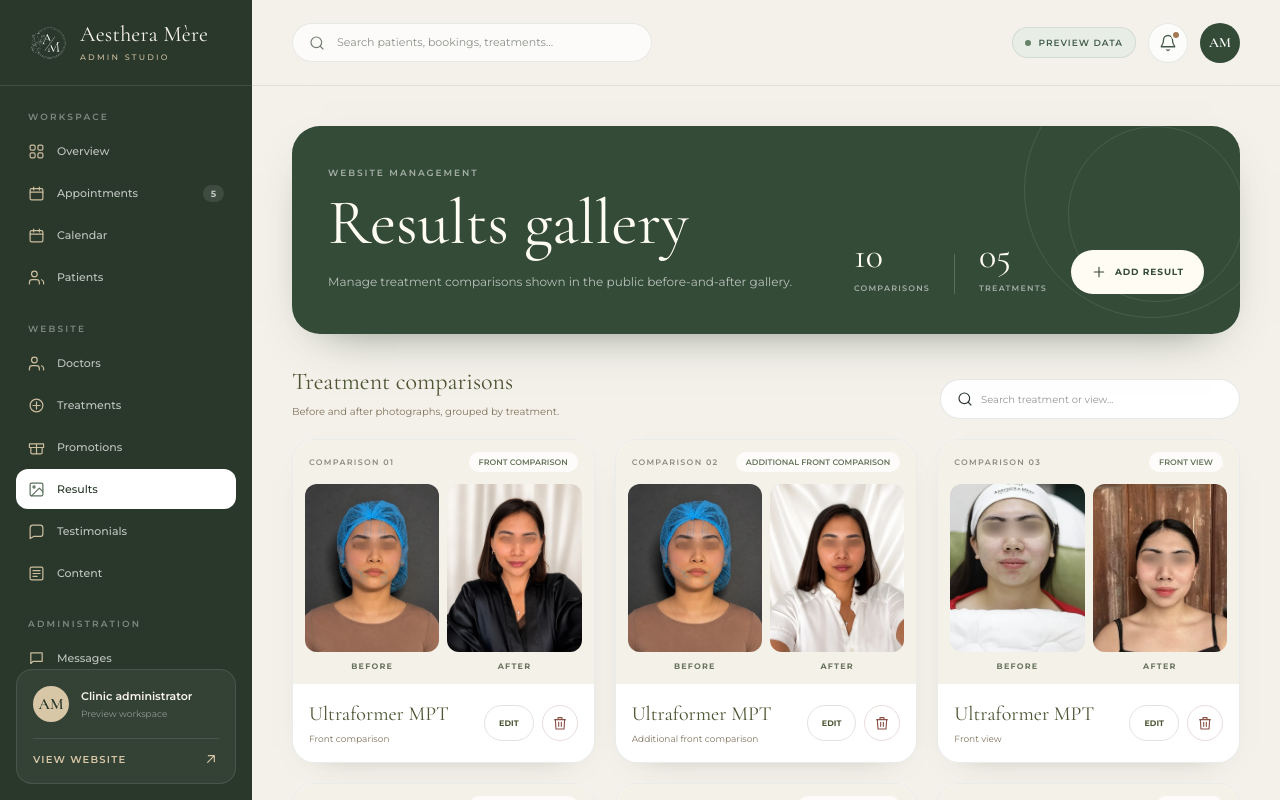
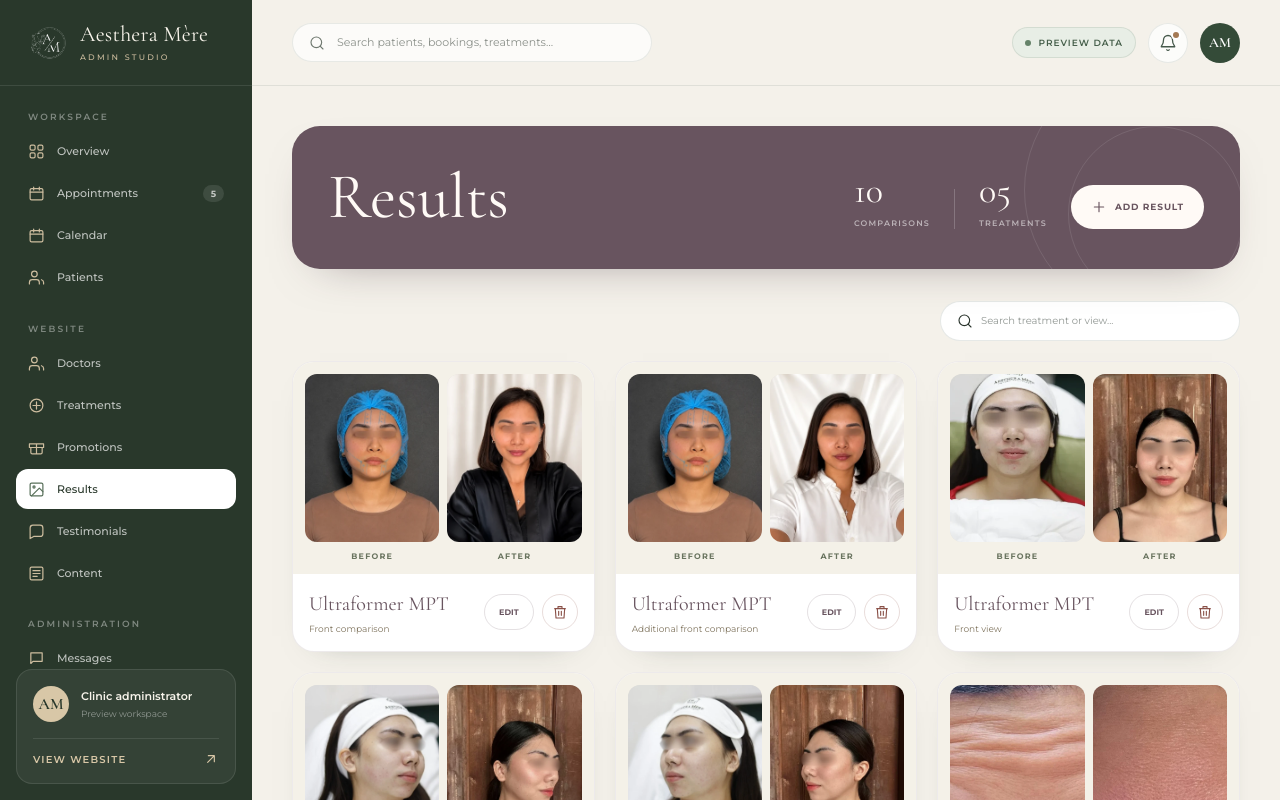
Before and after one commit to bettybeatrix/aesthera-mere, a Next.js app: page /admin/results in a window 1280 px wide. Shown: the top 800 px of the page. Built offline with nearby package versions, Linux system fonts and the light colour scheme.

Commit message:
Simplify Results page copy and apply muted mauve palette

```diff
--- a/components/admin/ResultsWorkspace.tsx
+++ b/components/admin/ResultsWorkspace.tsx
@@ -99,20 +99,20 @@ export default function ResultsWorkspace() {
   }
 
   const resultForm = formOpen ? (
-    <section className="rounded-[22px] border border-[#334b39]/10 bg-[#fffefa] p-5 shadow-[0_10px_32px_rgba(51,75,57,0.055)] sm:p-7">
-      <div className="flex items-start justify-between gap-4 border-b border-[#334b39]/10 pb-4">
-        <div><p className="font-montserrat text-[9px] font-semibold uppercase tracking-[0.16em] text-[#80755f]">{editingId ? "Edit result" : "New result"}</p><h2 className="mt-2 font-seasons text-2xl text-[#4c5534]">{editingId ? "Update result" : "Add a result"}</h2></div>
-        <button type="button" onClick={closeForm} className="rounded-full border border-[#334b39]/15 px-4 py-2 font-montserrat text-[9px] font-bold uppercase text-[#718071] transition-colors hover:bg-[#f4f1e8]">Close</button>
+    <section className="rounded-[22px] border border-[#68545f]/12 bg-[#fffefa] p-5 shadow-[0_10px_32px_rgba(51,75,57,0.055)] sm:p-7">
+      <div className="flex items-start justify-between gap-4 border-b border-[#68545f]/12 pb-4">
+        <div><p className="font-montserrat text-[9px] font-semibold uppercase tracking-[0.16em] text-[#80755f]">{editingId ? "Edit result" : "New result"}</p><h2 className="mt-2 font-seasons text-2xl text-[#68545f]">{editingId ? "Update result" : "Add a result"}</h2></div>
+        <button type="button" onClick={closeForm} className="rounded-full border border-[#68545f]/18 px-4 py-2 font-montserrat text-[9px] font-bold uppercase text-[#718071] transition-colors hover:bg-[#f4f1e8]">Close</button>
       </div>
       <form onSubmit={save} className="mt-6 grid gap-5 md:grid-cols-2">
-        <label className="block"><span className="mb-1.5 block font-montserrat text-[9px] font-semibold uppercase text-[#80755f]">Treatment *</span><input required value={form.title} onChange={(event) => setForm((current) => ({ ...current, title: event.target.value }))} className="min-h-11 w-full rounded-xl border border-[#334b39]/15 bg-[#fffcf3] px-3 font-montserrat text-xs outline-none focus:border-[#71835e] focus:ring-2 focus:ring-[#71835e]/10" placeholder="e.g. Ultraformer MPT" /></label>
-        <label className="block"><span className="mb-1.5 block font-montserrat text-[9px] font-semibold uppercase text-[#80755f]">View / area *</span><input required value={form.view} onChange={(event) => setForm((current) => ({ ...current, view: event.target.value }))} className="min-h-11 w-full rounded-xl border border-[#334b39]/15 bg-[#fffcf3] px-3 font-montserrat text-xs outline-none focus:border-[#71835e] focus:ring-2 focus:ring-[#71835e]/10" placeholder="e.g. Front view" /></label>
-        {(["before", "after"] as const).map((side) => <div key={side} className="rounded-2xl border border-[#334b39]/10 bg-[#f8f7f1] p-4">
+        <label className="block"><span className="mb-1.5 block font-montserrat text-[9px] font-semibold uppercase text-[#80755f]">Treatment *</span><input required value={form.title} onChange={(event) => setForm((current) => ({ ...current, title: event.target.value }))} className="min-h-11 w-full rounded-xl border border-[#68545f]/18 bg-[#fffaf6] px-3 font-montserrat text-xs outline-none focus:border-[#71835e] focus:ring-2 focus:ring-[#71835e]/10" placeholder="e.g. Ultraformer MPT" /></label>
+        <label className="block"><span className="mb-1.5 block font-montserrat text-[9px] font-semibold uppercase text-[#80755f]">View / area *</span><input required value={form.view} onChange={(event) => setForm((current) => ({ ...current, view: event.target.value }))} className="min-h-11 w-full rounded-xl border border-[#68545f]/18 bg-[#fffaf6] px-3 font-montserrat text-xs outline-none focus:border-[#71835e] focus:ring-2 focus:ring-[#71835e]/10" placeholder="e.g. Front view" /></label>
+        {(["before", "after"] as const).map((side) => <div key={side} className="rounded-2xl border border-[#68545f]/12 bg-[#f8f2f1] p-4">
           <p className="font-montserrat text-[9px] font-semibold uppercase tracking-[0.12em] text-[#80755f]">{side} photo *</p>
           {form[side] && <div className="relative mt-3 aspect-[4/3] overflow-hidden rounded-xl bg-white"><Image src={form[side]} alt={`${side} result preview`} fill sizes="(max-width: 768px) 90vw, 40vw" className="object-contain" unoptimized /></div>}
           <input type="file" accept="image/*" onChange={(event) => handleImage(side, event)} className="mt-3 block w-full font-montserrat text-[10px] text-[#80755f] file:mr-3 file:rounded-full file:border-0 file:bg-[#4c5534] file:px-4 file:py-2 file:font-montserrat file:text-[9px] file:font-semibold file:text-white" />
         </div>)}
-        <div className="md:col-span-2 flex justify-end border-t border-[#334b39]/10 pt-4"><button type="submit" className="min-h-11 rounded-full bg-[#4c5534] px-6 font-montserrat text-[10px] font-semibold uppercase tracking-[0.1em] text-white transition-colors hover:bg-[#3d472a]">{editingId ? "Save changes" : "Add result"}</button></div>
+        <div className="md:col-span-2 flex justify-end border-t border-[#68545f]/12 pt-4"><button type="submit" className="min-h-11 rounded-full bg-[#4c5534] px-6 font-montserrat text-[10px] font-semibold uppercase tracking-[0.1em] text-white transition-colors hover:bg-[#3d472a]">{editingId ? "Save changes" : "Add result"}</button></div>
       </form>
     </section>
   ) : null;
@@ -120,20 +120,20 @@ export default function ResultsWorkspace() {
   return (
     <main className="min-h-screen px-5 pb-16 pt-7 sm:px-8 lg:px-10 lg:pt-10">
       <div className="mx-auto max-w-[1460px]">
-        <section className="relative overflow-hidden rounded-[28px] bg-[#344b38] px-6 py-8 text-[#fffcf3] shadow-[0_18px_48px_-30px_rgba(30,55,35,0.75)] sm:px-9 sm:py-10">
+        <section className="relative overflow-hidden rounded-[28px] bg-[#68545f] px-6 py-8 text-[#fffaf6] shadow-[0_18px_48px_-30px_rgba(62,43,55,0.55)] sm:px-9 sm:py-10">
           <div className="pointer-events-none absolute -right-10 -top-16 h-64 w-64 rounded-full border border-white/10" />
           <div className="pointer-events-none absolute -right-1 top-0 h-44 w-44 rounded-full border border-white/10" />
           <div className="relative flex flex-col justify-between gap-8 lg:flex-row lg:items-end">
             <div className="max-w-2xl">
-              <p className="font-montserrat text-[9px] font-semibold uppercase tracking-[0.22em] text-white/55">Website management</p>
-              <h1 className="mt-3 font-seasons text-[clamp(2.5rem,5vw,4.2rem)] leading-[0.98]">Results gallery</h1>
-              <p className="mt-4 max-w-xl font-montserrat text-xs leading-6 text-white/65">Manage treatment comparisons shown in the public before-and-after gallery.</p>
+
+              <h1 className="font-seasons text-[clamp(2.5rem,5vw,4.2rem)] leading-[0.98]">Results</h1>
+
             </div>
             <div className="flex flex-wrap items-end gap-6">
               <div><p className="font-seasons text-4xl leading-none">{items.length.toString().padStart(2, "0")}</p><p className="mt-2 font-montserrat text-[8px] font-semibold uppercase tracking-[0.15em] text-white/55">Comparisons</p></div>
               <div className="h-10 w-px bg-white/20" />
               <div><p className="font-seasons text-4xl leading-none">{new Set(items.map((item) => item.title)).size.toString().padStart(2, "0")}</p><p className="mt-2 font-montserrat text-[8px] font-semibold uppercase tracking-[0.15em] text-white/55">Treatments</p></div>
-              <button type="button" onClick={openAdd} className="inline-flex min-h-11 items-center justify-center gap-2 rounded-full bg-[#fffcf3] px-5 font-montserrat text-[9px] font-bold uppercase tracking-[0.1em] text-[#344b38] transition-colors hover:bg-white"><Icon><path d="M12 5v14M5 12h14" /></Icon> Add result</button>
+              <button type="button" onClick={openAdd} className="inline-flex min-h-11 items-center justify-center gap-2 rounded-full bg-[#fffaf6] px-5 font-montserrat text-[9px] font-bold uppercase tracking-[0.1em] text-[#68545f] transition-colors hover:bg-white"><Icon><path d="M12 5v14M5 12h14" /></Icon> Add result</button>
             </div>
           </div>
         </section>
@@ -141,16 +141,15 @@ export default function ResultsWorkspace() {
         {!editingId && resultForm && <div className="mb-7 mt-7">{resultForm}</div>}
 
         <section className="mt-8">
-          <div className="mb-5 flex flex-col justify-between gap-4 sm:flex-row sm:items-end">
-            <div><h2 className="font-seasons text-2xl text-[#4c5534]">Treatment comparisons</h2><p className="mt-1.5 font-montserrat text-[10px] text-[#80755f]">Before and after photographs, grouped by treatment.</p></div>
+          <div className="mb-5 flex flex-col justify-end gap-4 sm:flex-row sm:items-end">
             <label className="flex min-h-10 w-full items-center gap-2 rounded-full border border-[#334b39]/12 bg-white px-4 sm:max-w-[300px]"><Icon><circle cx="11" cy="11" r="8" /><path d="m21 21-4.35-4.35" /></Icon><span className="sr-only">Search results</span><input value={query} onChange={(event) => setQuery(event.target.value)} placeholder="Search treatment or view..." className="min-w-0 flex-1 bg-transparent font-montserrat text-[10px] outline-none" /></label>
           </div>
 
           {visible.length > 0 ? (
             <div className="grid items-start gap-5 md:grid-cols-2 xl:grid-cols-3">
-              {visible.map((item, index) => <article key={item.id} className="overflow-hidden rounded-[22px] border border-[#334b39]/10 bg-white shadow-[0_12px_32px_-28px_rgba(35,54,40,0.55)] transition-shadow hover:shadow-[0_18px_38px_-26px_rgba(35,54,40,0.45)]">
+              {visible.map((item, index) => <article key={item.id} className="overflow-hidden rounded-[22px] border border-[#68545f]/12 bg-white shadow-[0_12px_32px_-28px_rgba(35,54,40,0.55)] transition-shadow hover:shadow-[0_18px_38px_-26px_rgba(35,54,40,0.45)]">
                 <div className="relative bg-[#f4f1e8] p-3">
-                  <div className="mb-3 flex items-center justify-between px-1"><span className="font-montserrat text-[8px] font-semibold uppercase tracking-[0.16em] text-[#8a8d7e]">Comparison {(index + 1).toString().padStart(2, "0")}</span><span className="rounded-full bg-white/80 px-2.5 py-1 font-montserrat text-[8px] font-semibold uppercase text-[#66745c]">{item.view}</span></div>
+
                   <div className="grid grid-cols-2 gap-2">
                     {[{src:item.before,label:"Before"},{src:item.after,label:"After"}].map((photo) => <figure key={photo.label} className="min-w-0">
                       <div className="relative aspect-[4/5] overflow-hidden rounded-xl bg-[#e8e4dc]"><Image src={photo.src} alt={photo.label + " " + item.title} fill sizes="(max-width: 768px) 45vw, 25vw" className="object-cover" unoptimized /></div>
@@ -159,17 +158,17 @@ export default function ResultsWorkspace() {
                   </div>
                 </div>
                 <div className="flex items-center justify-between gap-3 px-4 py-4">
-                  <div className="min-w-0"><h3 className="truncate font-seasons text-xl text-[#4c5534]">{item.title}</h3><p className="mt-1 font-montserrat text-[9px] text-[#80755f]">{item.view}</p></div>
-                  <div className="flex shrink-0 gap-2"><button type="button" onClick={() => openEdit(item)} className="min-h-9 rounded-full border border-[#334b39]/15 px-3.5 font-montserrat text-[8px] font-bold uppercase text-[#4c5534] transition-colors hover:bg-[#f5f1e7]">Edit</button><button type="button" onClick={() => setPendingDelete(item)} aria-label={"Remove " + item.title + " " + item.view} className="grid h-9 w-9 place-items-center rounded-full border border-[#8a5148]/20 text-[#8a5148] transition-colors hover:bg-[#fbefec]"><Icon><path d="M4 7h16M10 11v6M14 11v6M5 7l1 14h12l1-14M9 7V4h6v3" /></Icon></button></div>
+                  <div className="min-w-0"><h3 className="truncate font-seasons text-xl text-[#68545f]">{item.title}</h3><p className="mt-1 font-montserrat text-[9px] text-[#80755f]">{item.view}</p></div>
+                  <div className="flex shrink-0 gap-2"><button type="button" onClick={() => openEdit(item)} className="min-h-9 rounded-full border border-[#68545f]/18 px-3.5 font-montserrat text-[8px] font-bold uppercase text-[#68545f] transition-colors hover:bg-[#f6efed]">Edit</button><button type="button" onClick={() => setPendingDelete(item)} aria-label={"Remove " + item.title + " " + item.view} className="grid h-9 w-9 place-items-center rounded-full border border-[#8a5148]/20 text-[#8a5148] transition-colors hover:bg-[#fbefec]"><Icon><path d="M4 7h16M10 11v6M14 11v6M5 7l1 14h12l1-14M9 7V4h6v3" /></Icon></button></div>
                 </div>
-                {editingId === item.id && resultForm && <div className="border-t border-[#334b39]/10 bg-[#f8f7f1] p-4 sm:p-5">{resultForm}</div>}
+                {editingId === item.id && resultForm && <div className="border-t border-[#68545f]/12 bg-[#f8f2f1] p-4 sm:p-5">{resultForm}</div>}
               </article>)}
             </div>
-          ) : <div className="rounded-[22px] border border-dashed border-[#334b39]/20 bg-white/70 px-6 py-16 text-center"><p className="font-seasons text-2xl text-[#4c5534]">No matching results</p><p className="mt-2 font-montserrat text-[10px] text-[#80755f]">Try another treatment name or view.</p></div>}
+          ) : <div className="rounded-[22px] border border-dashed border-[#334b39]/20 bg-white/70 px-6 py-16 text-center"><p className="font-seasons text-2xl text-[#68545f]">No matching results</p><p className="mt-2 font-montserrat text-[10px] text-[#80755f]">Try another treatment name or view.</p></div>}
         </section>
       </div>
 
-      {pendingDelete && <div className="fixed inset-0 z-[70] flex items-center justify-center bg-[#172119]/55 px-5 py-8 backdrop-blur-sm" role="presentation" onMouseDown={(event) => { if (event.target === event.currentTarget) setPendingDelete(null); }}><section role="alertdialog" aria-modal="true" aria-labelledby="delete-result-title" className="w-full max-w-[420px] rounded-[24px] bg-[#fffcf3] p-6 shadow-2xl"><h2 id="delete-result-title" className="font-seasons text-2xl text-[#4c5534]">Remove this result?</h2><p className="mt-3 font-montserrat text-xs leading-6 text-[#80755f]">{pendingDelete.title} · {pendingDelete.view}</p><div className="mt-6 flex justify-end gap-2"><button type="button" onClick={() => setPendingDelete(null)} className="min-h-10 rounded-full border border-[#334b39]/20 px-5 font-montserrat text-[9px] font-semibold uppercase">Cancel</button><button type="button" onClick={removeResult} className="min-h-10 rounded-full bg-[#8a5148] px-5 font-montserrat text-[9px] font-semibold uppercase text-white">Remove</button></div></section></div>}
-      {notice && <div role="status" className="fixed bottom-5 right-5 z-[60] max-w-sm rounded-2xl bg-white px-5 py-4 font-montserrat text-[10px] leading-5 text-[#4f6442] shadow-xl">{notice}</div>}
+      {pendingDelete && <div className="fixed inset-0 z-[70] flex items-center justify-center bg-[#172119]/55 px-5 py-8 backdrop-blur-sm" role="presentation" onMouseDown={(event) => { if (event.target === event.currentTarget) setPendingDelete(null); }}><section role="alertdialog" aria-modal="true" aria-labelledby="delete-result-title" className="w-full max-w-[420px] rounded-[24px] bg-[#fffaf6] p-6 shadow-2xl"><h2 id="delete-result-title" className="font-seasons text-2xl text-[#68545f]">Remove this result?</h2><p className="mt-3 font-montserrat text-xs leading-6 text-[#80755f]">{pendingDelete.title} · {pendingDelete.view}</p><div className="mt-6 flex justify-end gap-2"><button type="button" onClick={() => setPendingDelete(null)} className="min-h-10 rounded-full border border-[#334b39]/20 px-5 font-montserrat text-[9px] font-semibold uppercase">Cancel</button><button type="button" onClick={removeResult} className="min-h-10 rounded-full bg-[#8a5148] px-5 font-montserrat text-[9px] font-semibold uppercase text-white">Remove</button></div></section></div>}
+      {notice && <div role="status" className="fixed bottom-5 right-5 z-[60] max-w-sm rounded-2xl bg-white px-5 py-4 font-montserrat text-[10px] leading-5 text-[#74606a] shadow-xl">{notice}</div>}
     </main>
   );}
```
